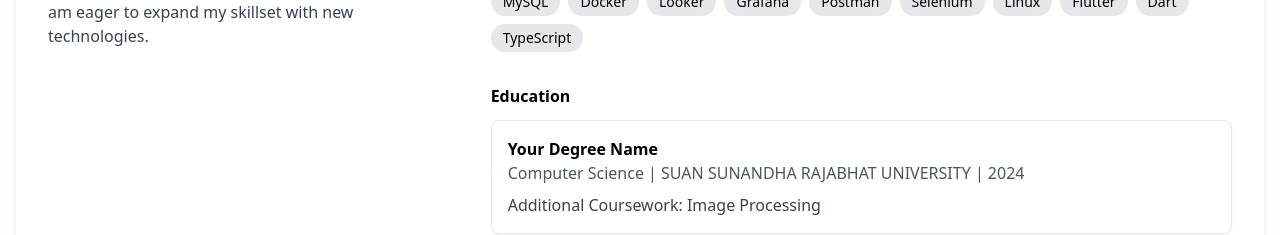
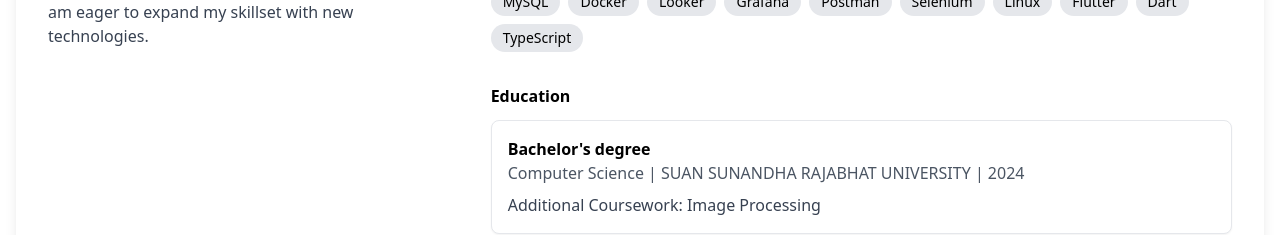
Before and after one commit to ChutchawanGit/MyPortfolioChutchawan, a React (Create React App) app: page / in a window 1280 px wide. Shown: the part 1060-1295 px from the top of the page. Built offline with nearby package versions, Linux system fonts and the light colour scheme; no server answers; the database is empty.

Commit message:
Education Degree Detail

```diff
--- a/src/interface/components/sections/About.tsx
+++ b/src/interface/components/sections/About.tsx
@@ -184,7 +184,7 @@ const About: React.FC = () => {
               <div className="mt-8">
                 <h4 className="font-semibold mb-3">Education</h4>
                 <div className="bg-white p-4 rounded-lg shadow-sm border border-gray-200">
-                  <h5 className="font-bold">Your Degree Name</h5>
+                  <h5 className="font-bold">Bachelor's degree                  </h5>
                   <p className="text-gray-600">Computer Science | SUAN SUNANDHA RAJABHAT UNIVERSITY | 2024</p>
                   <p className="mt-2 text-gray-700">Additional Coursework: Image Processing</p>
                 </div>
```
Also changed, not shown: 9 other files (tests, documents, lock files or other folders).
